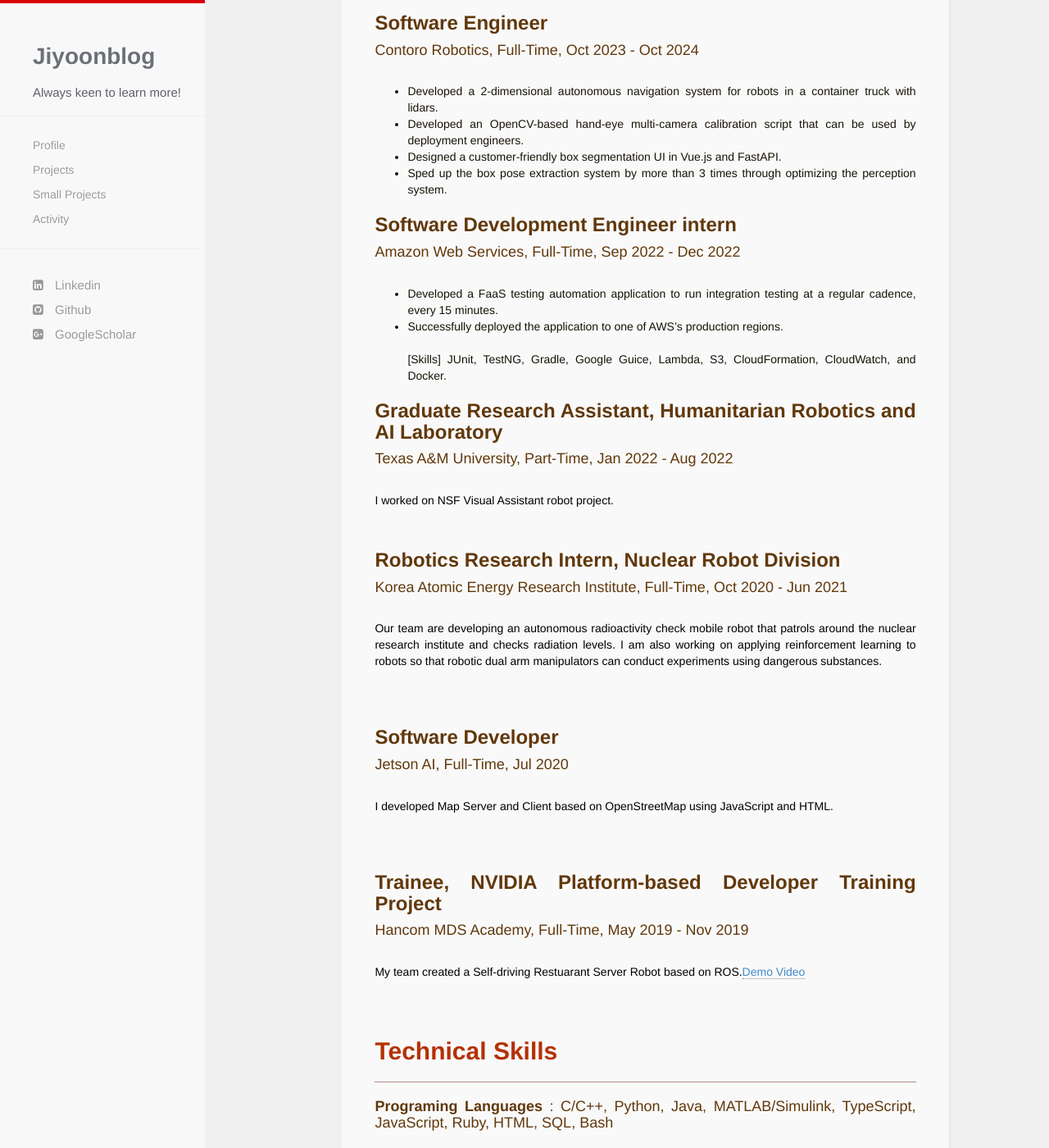
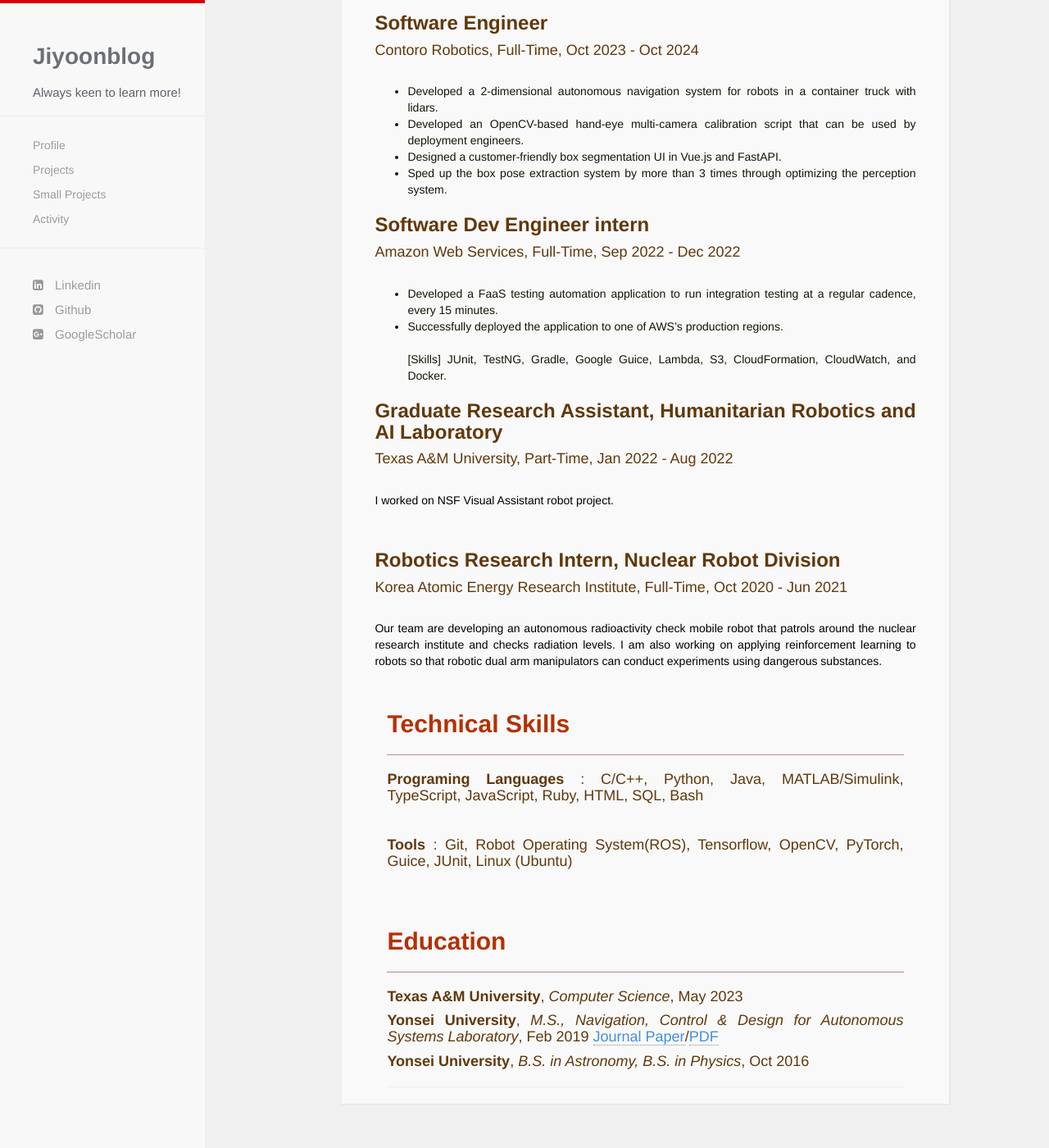
Before and after one commit to jiyoonspace/jiyoonspace.github.io, a Jekyll site: the page built from about.html, in a window 1280 px wide and 1400 px high, scrolled down 520 px. Shown: the whole window at 82% size. Built offline with Jekyll 4.4.1, drawn with Linux system fonts in a browser that asks for light colours; nearby versions of some CDN libraries; some of the changed text lies outside the part shown.

Commit message:
update experience

```diff
--- a/about.html
+++ b/about.html
@@ -14,7 +14,7 @@
                         </div>
                         <div class="col-md-9">
                             <h1>Jiyoon Hwang</h1>
-                            <p> Software Engineer at Amazon Web Services </p>
+                            <p> Software Dev Engineer at Amazon Web Services </p>
                             <p><i class="fa fa-envelope-o"></i>&nbsp;jiyoonspace[at]gmail.com </p>
                             <hr />
                         </div>
@@ -54,7 +54,7 @@
                                     </ul>
                                 </div>
                                 <div class="cv-item" style="text-align:justify">
-                                    <h3>Software Development Engineer intern</h3>
+                                    <h3>Software Dev Engineer intern</h3>
                                     <h4>Amazon Web Services, Full-Time, Sep 2022 - Dec 2022</h4>
                                     <br />
                                     <ul>
@@ -85,24 +85,6 @@
                                     </p>
                                     <br />
                                 </div>
-                                <br />
-                                <div class="cv-item" style="text-align:justify">
-                                    <h3>Software Developer</h3>
-                                    <h4>Jetson AI, Full-Time, Jul 2020</h4>
-                                    <br />
-                                    <p>I developed Map Server and Client based on OpenStreetMap using JavaScript and HTML.</p>
-                                    <br />
-                                    <br />
-                                </div>
-                                <div class="cv-item" style="text-align:justify">
-                                    <h3>Trainee, NVIDIA Platform-based Developer Training Project</h3>
-                                    <h4>Hancom MDS Academy, Full-Time, May 2019 - Nov 2019</h4>
-                                    <br />
-                                    <p>My team created a Self-driving Restuarant Server Robot based on ROS.<a href="https://youtu.be/ZEJxiUgymcY">Demo Video</a></p>
-                                    <br /><br />
-                                </div>
-                            </div>
-                        </div>
                         <!-- .content - work experience -->
                         <div class="content cv-section">
                             <div class="col-md-12">
```
